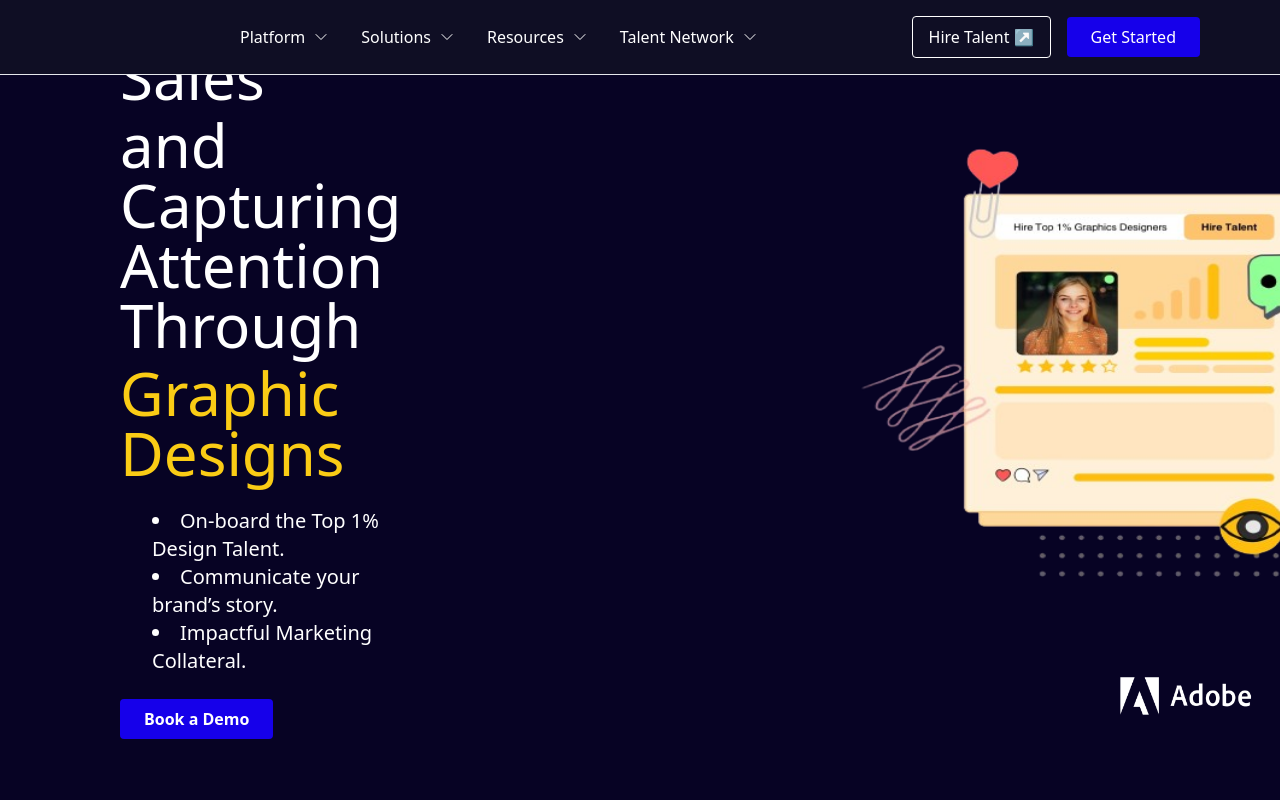
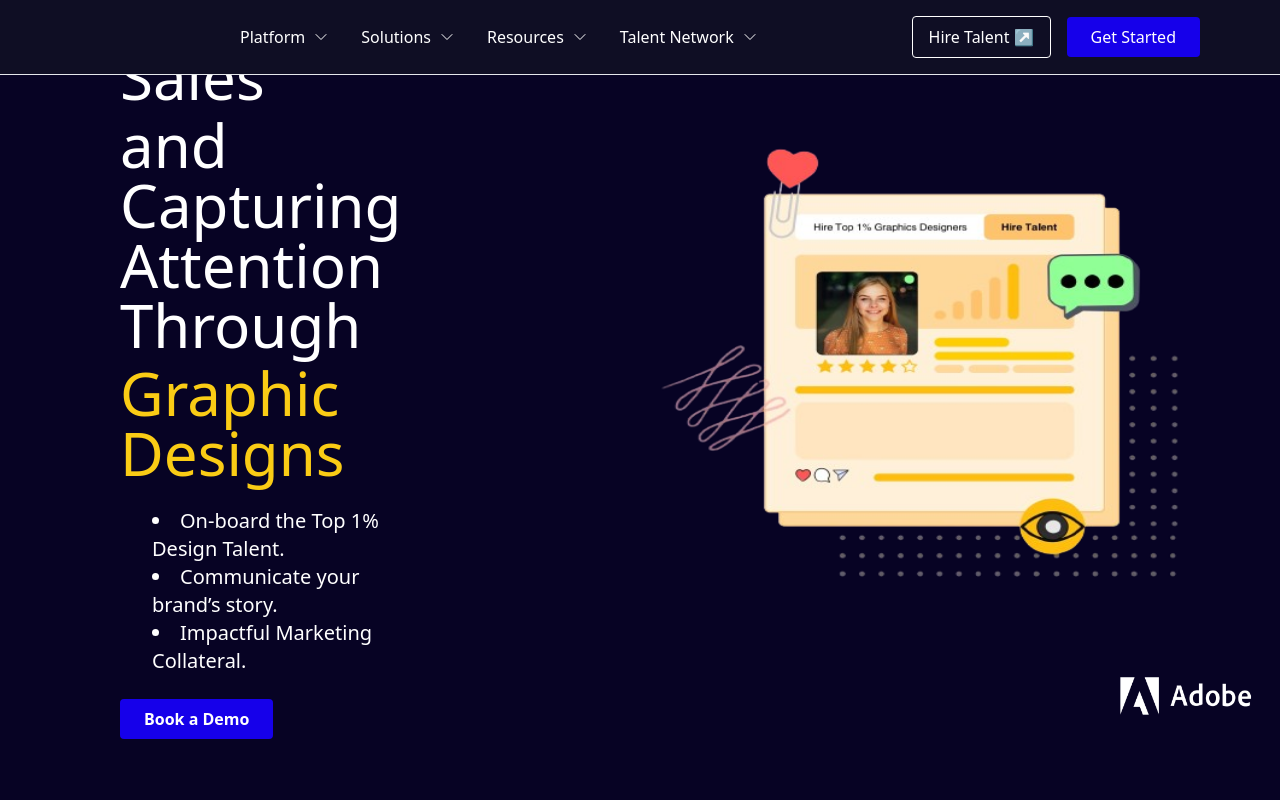
Before and after one commit to sankusodhi/Graphic-Design-UI, a React (Vite) app: page / in a window 1280 px wide. Shown: the top 800 px of the page. Built offline with nearby package versions, Linux system fonts and the light colour scheme.

Commit message:
fix image reagain

```diff
--- a/src/components/HeroSection.tsx
+++ b/src/components/HeroSection.tsx
@@ -192,7 +192,7 @@ function HeroSection() {
           <div>
             {/* Adjusted margin-left to move the image to the right */}
             <img
-              className="sm:w-[616px] sm:h-[500px] sm:ml-[280px] lg:ml-[400px] sm:mt-10 mb-6 mr-46"
+              className="sm:w-[616px] sm:h-[500px] sm:ml-[280px] lg:ml-[200px] sm:mt-10 mb-6 mr-46"
               src="/pic-01.png"
               alt="Hero Image"
             />
```
